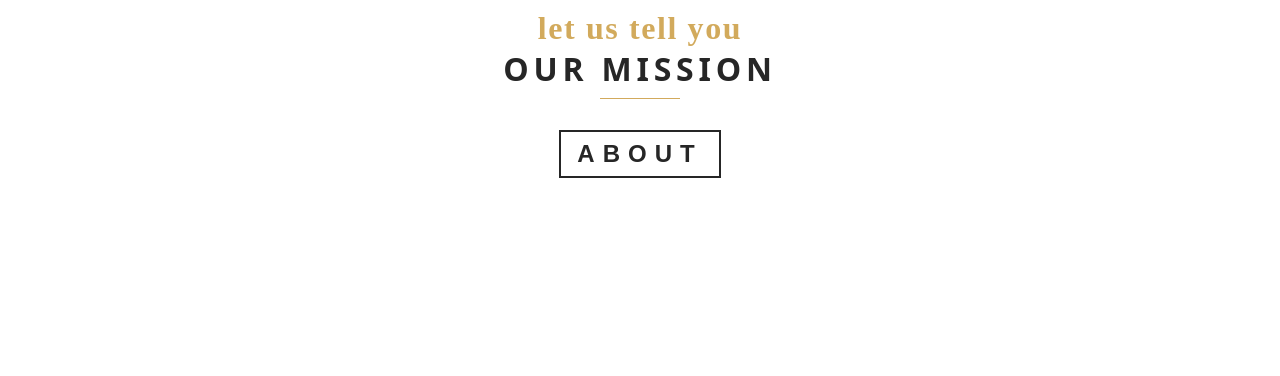
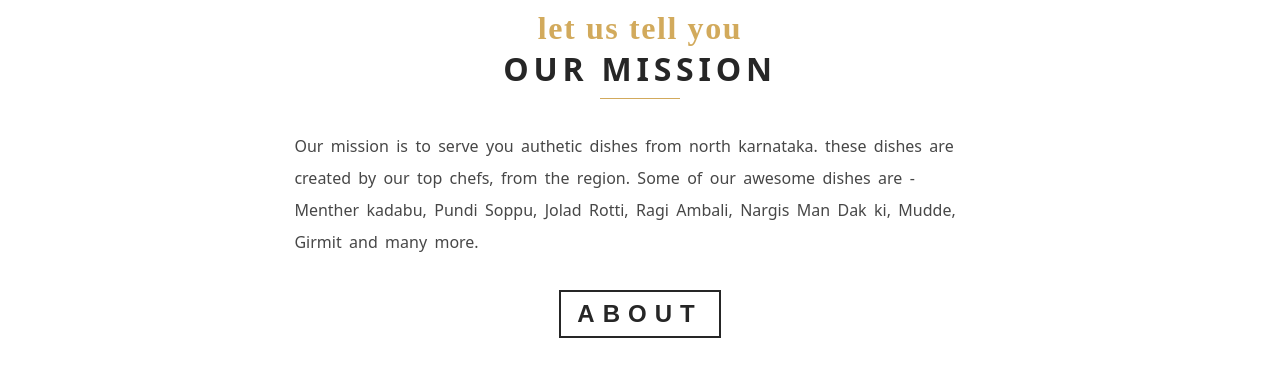
Before and after one commit to ahmnouira/gatsby-restaurant-web, a Gatsby site: page / in a window 1280 px wide. Shown: the part 1072-1448 px from the top of the page. Before the commit the page ends 1314 px from the top, so only its background shows below. Built offline with nearby package versions, Linux system fonts and the light colour scheme; Gatsby itself is replaced by a stand-in of ours.

Commit message:
feat: added our mission

```diff
--- a/src/components/home/QuickInfo.js
+++ b/src/components/home/QuickInfo.js
@@ -2,12 +2,24 @@ import React from "react"
 import Title from "./Title"
 import styled from "styled-components"
 import { SectionButton } from "../banner/SectionButton"
+import { styles } from "../../utils"
+import { Link } from "gatsby"
 
 export default function QuickInfo() {
   return (
     <Section>
       <Title title={"our mission"} message={"let us tell you"}></Title>
-      <SectionButton style={{ margin: "2rem auto" }}>about</SectionButton>
+      <QuickInfoWrapper>
+        <p className="text">
+          Our mission is to serve you authetic dishes from north karnataka.
+          these dishes are created by our top chefs, from the region. Some of
+          our awesome dishes are - Menther kadabu, Pundi Soppu, Jolad Rotti,
+          Ragi Ambali, Nargis Man Dak ki, Mudde, Girmit and many more.
+        </p>
+        <Link to="/about/" style={{ textDecoration: "none" }}>
+          <SectionButton style={{ margin: "2rem auto" }}>about</SectionButton>
+        </Link>
+      </QuickInfoWrapper>
     </Section>
   )
 }
@@ -17,3 +29,21 @@ const Section = styled.section`
   width: 90vw;
   margin: 0 auto;
 `
+
+const QuickInfoWrapper = styled.div`
+  width: 90%;
+  margin: 2rem auto;
+  .text {
+    line-height: 2rem;
+    color: ${styles.colors.mainGrey};
+    word-spacing: 0.2rem;
+  }
+
+  @media (min-width: 768px) {
+    width: 70%;
+  }
+
+  @media (min-width: 992px) {
+    width: 60%;
+  }
+`
```
